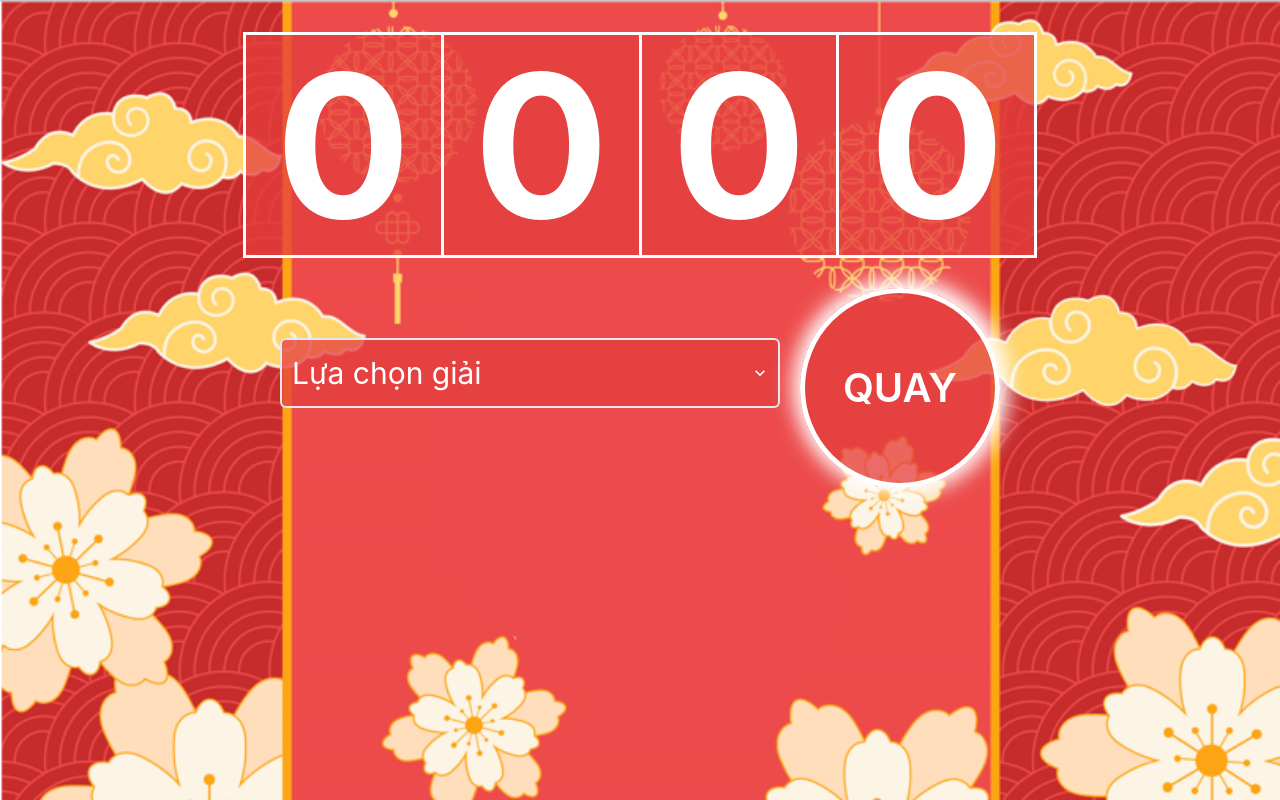
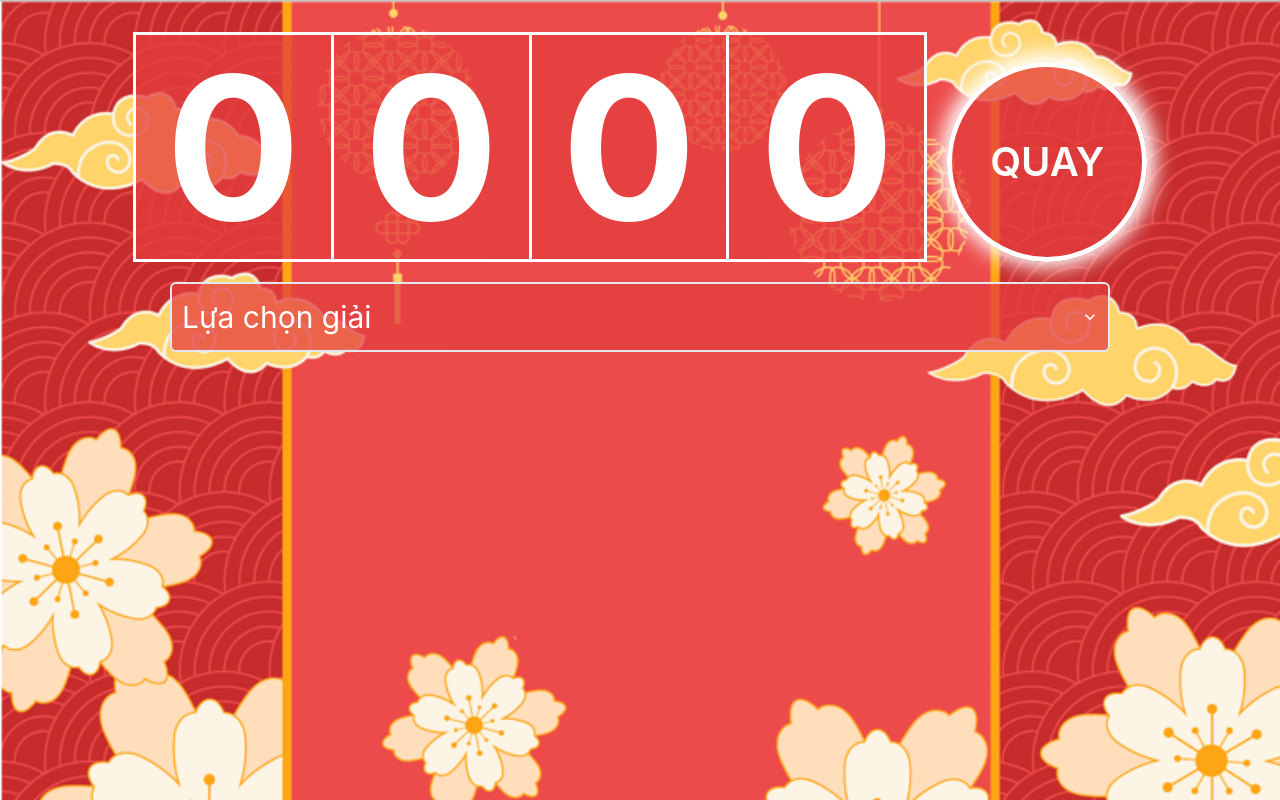
Before and after one commit to hmtoan96/lucky-number, a React (Vite) app: page / in a window 1280 px wide. Built offline with nearby package versions, Linux system fonts and the light colour scheme.

Commit message:
Toan commit

```diff
--- a/src/container/counter/index.jsx
+++ b/src/container/counter/index.jsx
@@ -116,28 +116,9 @@ function CounterComponent(props) {
 
   return (
     <>
-      <Flex direction={'column'} alignItems="center">
-        <NumberComponent count={count.toString().padStart(4, '0')} />
-        <Flex sx={{ gap: '20px' }} alignItems="center">
-          <Select
-            width={'500px'}
-            sx={{
-              borderWidth: '2px',
-              backgroundColor: '#e53e3ebf',
-              fontSize: '30px',
-              padding: '0 10px',
-              height: '70px',
-            }}
-            color="white"
-            placeholder="Lựa chọn giải"
-            {...register('rewardSelect')}
-          >
-            {rewardData.map((reward) => (
-              <option style={{ color: 'black' }} value={reward.value}>
-                {reward.label}
-              </option>
-            ))}
-          </Select>
+      <Flex sx={{ gap: '20px' }} direction={'column'} alignItems="center">
+        <Flex sx={{ gap: '20px' }}>
+          <NumberComponent count={count.toString().padStart(4, '0')} />
           <Button
             sx={{
               width: '200px',
@@ -156,6 +137,27 @@ function CounterComponent(props) {
           >
             Quay
           </Button>
+        </Flex>
+        <Flex sx={{ gap: '20px' }} alignItems="center">
+          <Select
+            width={'940px'}
+            sx={{
+              borderWidth: '2px',
+              backgroundColor: '#e53e3ebf',
+              fontSize: '30px',
+              padding: '0 10px',
+              height: '70px',
+            }}
+            color="white"
+            placeholder="Lựa chọn giải"
+            {...register('rewardSelect')}
+          >
+            {rewardData.map((reward) => (
+              <option style={{ color: 'black' }} value={reward.value}>
+                {reward.label}
+              </option>
+            ))}
+          </Select>
         </Flex>
       </Flex>
 
--- a/src/container/reward/UserComponent.jsx
+++ b/src/container/reward/UserComponent.jsx
@@ -16,7 +16,7 @@ export default function UserComponent(props) {
     <Flex
       alignItems="center"
       sx={{
-        gap: '10px',
+        gap: '5px',
         overflow: 'hidden',
         border: '2px solid white',
         borderRadius: '25px',
@@ -25,11 +25,12 @@ export default function UserComponent(props) {
       }}
     >
       <Avatar size="lg" src={imgSrc} onError={getImageSource} />
+      <Flex direction={'column'}>
         <Text
           sx={{
             color: 'white',
             fontWeight: 'semi-bold',
-          fontSize: '30px',
+            fontSize: '25px',
             whiteSpace: 'nowrap',
           }}
         >
@@ -39,13 +40,13 @@ export default function UserComponent(props) {
           sx={{
             color: 'white',
             fontWeight: 'semi-bold',
-          fontSize: '30px',
+            fontSize: '20px',
             whiteSpace: 'nowrap',
-          marginLeft: '10px',
           }}
         >
           {id}
         </Text>
       </Flex>
+    </Flex>
   )
 }
--- a/src/container/reward/index.jsx
+++ b/src/container/reward/index.jsx
@@ -9,7 +9,6 @@ function RewardComponent({ fields }) {
     <Flex
       justifyContent={'space-between'}
       sx={{
-        maxWidth: '1200px',
         margin: '0 auto',
         marginTop: '10px',
       }}
@@ -20,7 +19,6 @@ function RewardComponent({ fields }) {
           return (
             <Flex direction={'column'} alignItems={'center'}>
               <Flex
-                direction={'column'}
                 sx={{ padding: '10px 30px', gap: '10px' }}
                 alignItems={'center'}
               >
```
Lines whose indentation alone changed are shown as unchanged.
